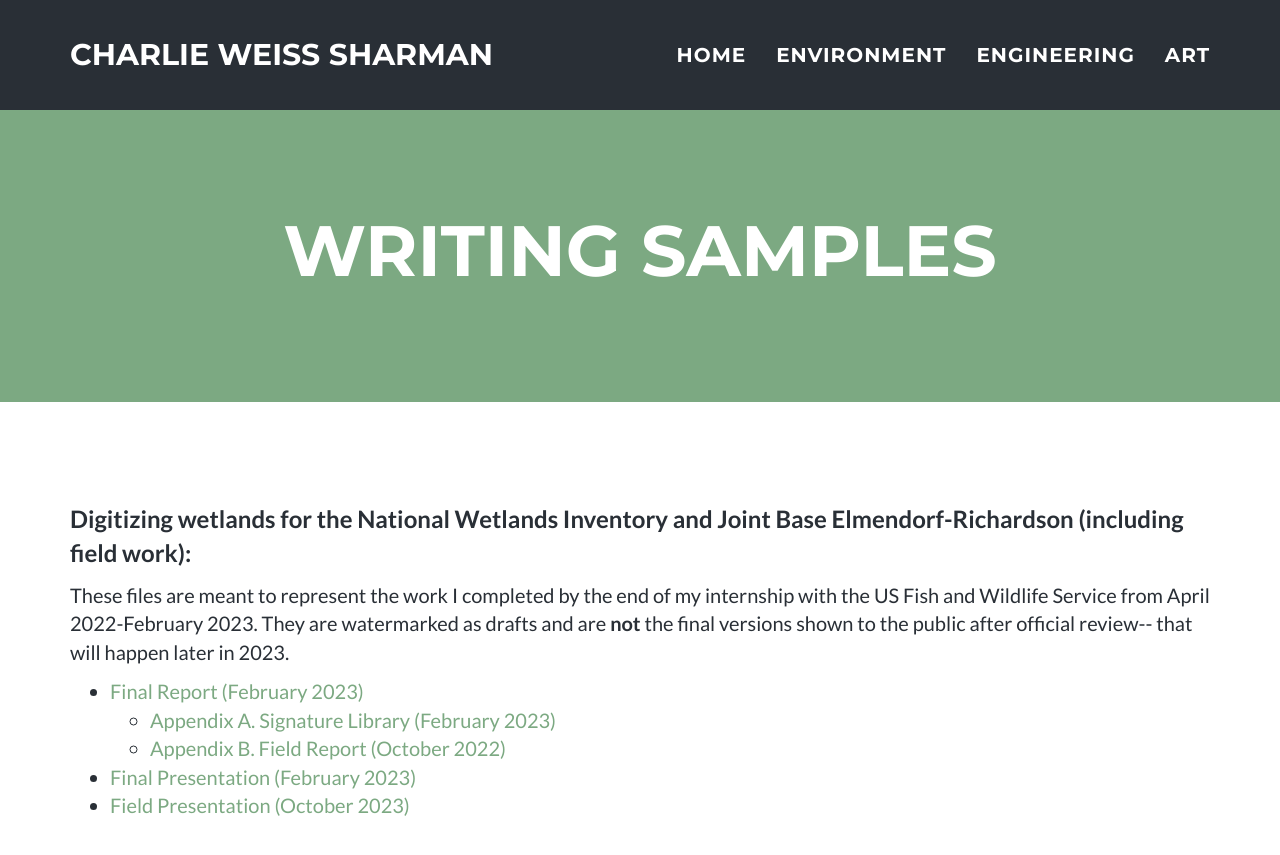
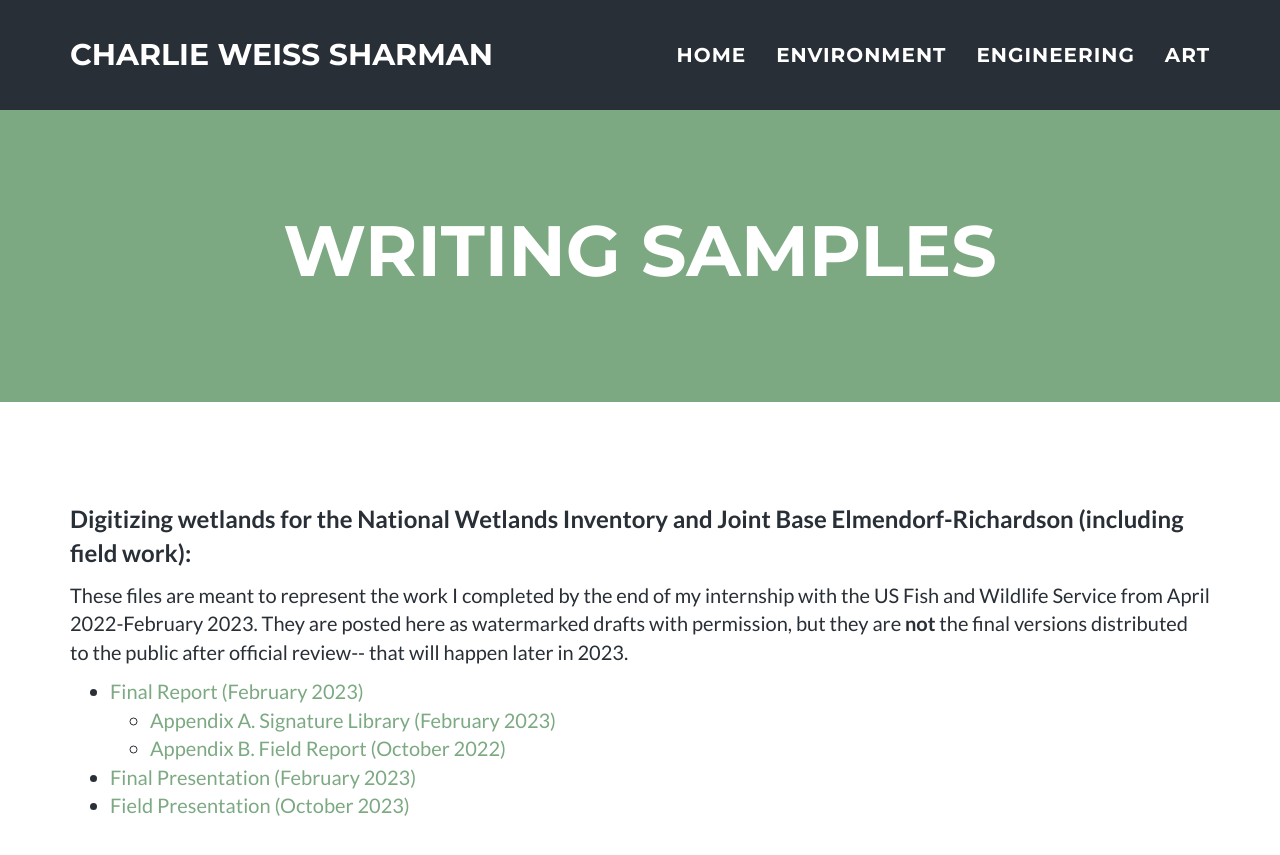
Before and after one commit to charlievweiss/charlievweiss.github.io, a Jekyll site: the page built from _posts/2023-04-07-writing-samples.md, in a window 1280 px wide and 930 px high. Shown: the top 855 px of the window. Built offline with Jekyll 4.4.1, drawn with Linux system fonts in a browser that asks for light colours.

Commit message:
added resume

```diff
--- a/_includes/about.html
+++ b/_includes/about.html
@@ -16,7 +16,7 @@
       <!-- </div> -->
       <!-- <div class="col-lg-8 col-lg-offset-2 text-center"> -->
       <div class="portfolio-flex-row">
-        <a href="materials/resume.pdf" class="simplebtn btn btn-lg btn-outline">
+        <a href="materials/charliesharman_resume_20230409.pdf" class="simplebtn btn btn-lg btn-outline">
           <i class="fa fa-download"></i> Download Resume
         </a>
         <a href="{{ site.url}}/writing-samples.html" class="simplebtn btn btn-lg btn-outline">
--- a/_posts/2023-04-07-writing-samples.md
+++ b/_posts/2023-04-07-writing-samples.md
@@ -14,7 +14,7 @@
 ---
 
 <p><b><big>Digitizing wetlands for the National Wetlands Inventory and Joint Base Elmendorf-Richardson (including field work):</big></b></p>
-<p>These files are meant to represent the work I completed by the end of my internship with the US Fish and Wildlife Service from April 2022-February 2023. They are watermarked as drafts and are <b>not</b> the final versions shown to the public after official review-- that will happen later in 2023.</p>
+<p>These files are meant to represent the work I completed by the end of my internship with the US Fish and Wildlife Service from April 2022-February 2023. They are posted here as watermarked drafts with permission, but they are <b>not</b> the final versions distributed to the public after official review-- that will happen later in 2023.</p>
 <p>
     <ul>
         <li><a href="materials/JBER_Final_Report_20230223_watermark.pdf">Final Report (February 2023)</a></li>
```
Also changed, not shown: 1 other file.
